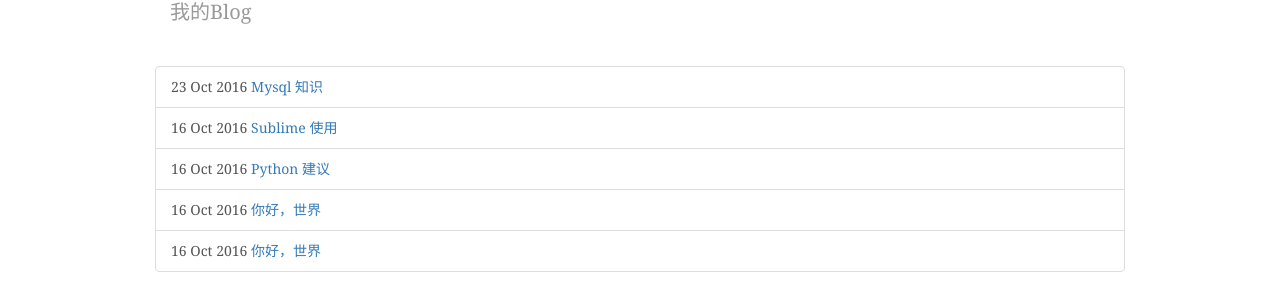
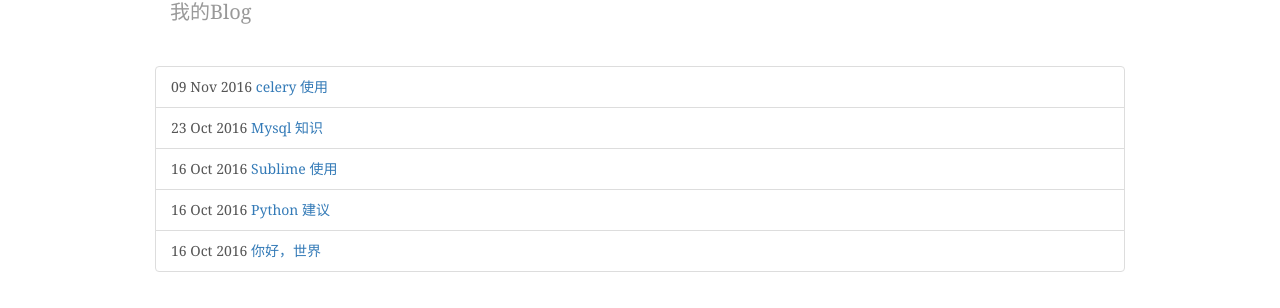
Before and after one commit to night1008/night1008.github.io, a Jekyll site: the page built from index.html, in a window 1280 px wide. Shown: the part 158-466 px from the top of the page. Built offline with Jekyll 4.4.1, drawn with Linux system fonts in a browser that asks for light colours; the list of posts is cut into pages by our own code.

Commit message:
update post

```diff
--- a/_posts/2016-10-16-celery.md
+++ b/_posts/2016-11-09-celery.md
@@ -1,6 +1,6 @@
 ---
 layout: default
-title: 你好，世界
+title: celery 使用
 ---
 
 ### celery 测试
```
